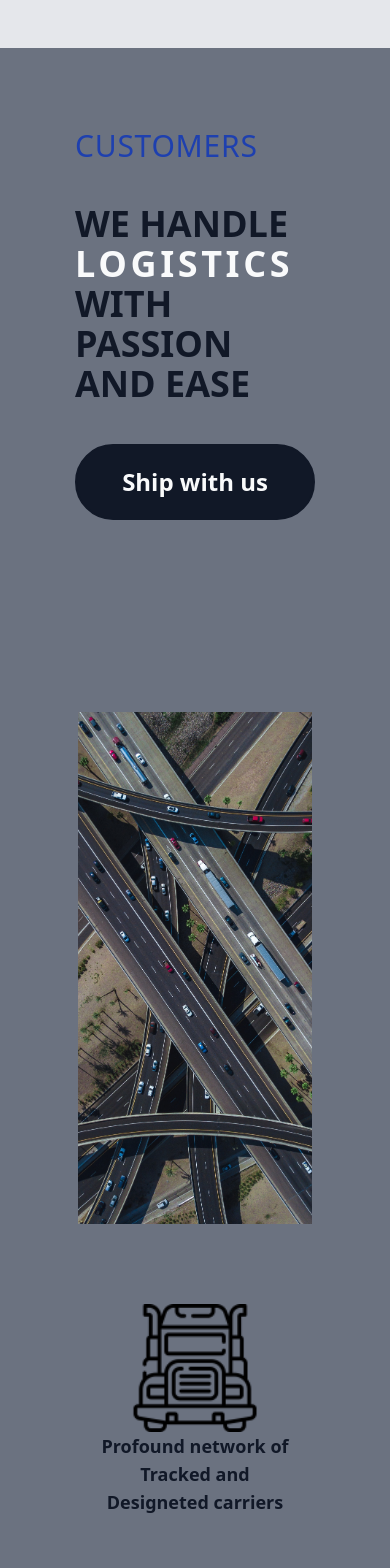
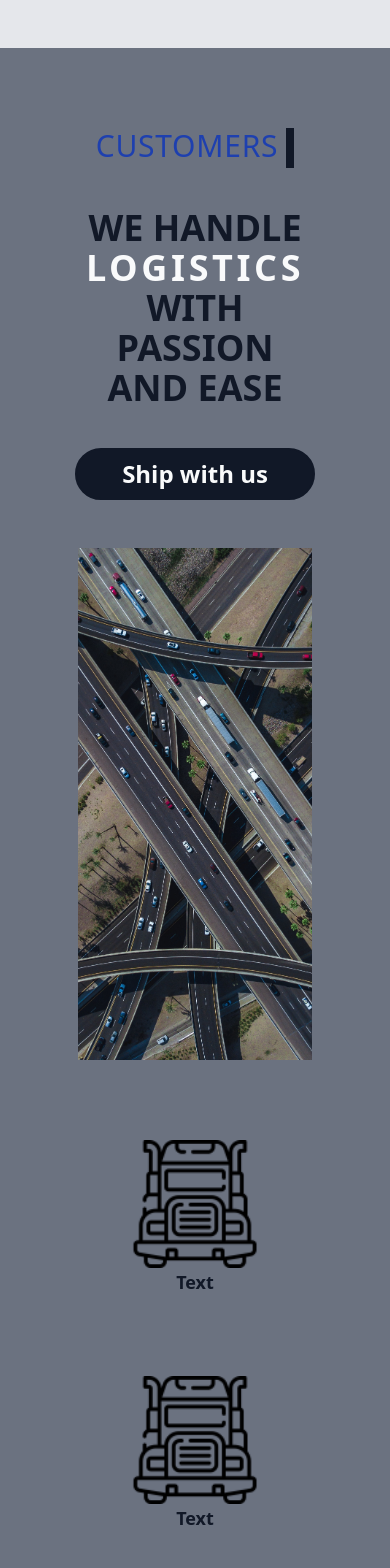
Before and after one commit to KIvancevic/Global-Logistics, a Next.js app: page / in a window 390 px wide. Shown: the part 1640-3208 px from the top of the page. Built offline with nearby package versions, Linux system fonts and the light colour scheme.

Commit message:
Changes pt 9

```diff
--- a/pages/index.js
+++ b/pages/index.js
@@ -61,9 +61,12 @@ export default function Home() {
       <section className="h-3/5 pt-20 pb-20 w-full flex flex-col flex-wrap items-center bg-gray-500 dark:bg-gray-700 overflow-x-hidden">
 
         <div className="my-auto w-3/5">
-          <div className="my-auto flex justify-center flex-row flex-wrap gap-24">
-            <div className="flex flex-col justify-between">
-                <h2 className="text-blue-800 dark:text-blue-400 text-3xl sm:text-4xl uppercase subpixel-antialiased tracking-wide">Customers</h2>
+          <div className="my-auto flex justify-center flex-row flex-wrap gap-6 sm:gap-24">
+            <div className="flex flex-col justify-between text-center sm:text-left">
+                <div className="flex-wrap flex justify-center sm:justify-start">
+                  <h2 className="text-blue-800 dark:text-blue-400 text-3xl sm:text-4xl  uppercase subpixel-antialiased tracking-wide">Customers</h2>
+                  <div className="ml-2 w-2 h-10 sm:ml-0 sm:w-0 sm:h-10 dark:bg-gray-200 bg-gray-900 "></div>
+                </div>
                   <div className="text-gray-900 dark:text-gray-50 font-sans font-semibold  uppercase text-4xl sm:text-6xl pt-10 customers2:pt-10">
                     <p className="">We handle</p>
                     <p className="tracking-widest dark:text-gray-900 text-gray-50">logistics</p>
@@ -74,7 +77,7 @@ export default function Home() {
 
                   <button className="transition duration-700 ease-in-out bg-gray-900 dark:bg-gray-50 dark:hover:bg-gray-900
                               hover:bg-gray-200 hover:text-blue-800 dark:text-gray-900 dark:hover:text-gray-50
-                              text-gray-50 font-semibold text-2xl px-10 py-5 rounded-full w-60 sm:w-full text-center mx-auto
+                              text-gray-50 font-semibold text-2xl py-2 w-60 sm:py-5 rounded-full w-60 sm:w-full text-center mx-auto
                               sm:mx-0 hover:border-blue-800 border-2  border-gray-900">
                     Ship with us
 
@@ -88,27 +91,32 @@ export default function Home() {
           <Slide left>
             <div >
               <div className="bg-truck mx-auto bg-no-repeat bg-center bg-cover w-32 h-32"></div>
-              <p className="w-48">Profound network of Tracked and Designeted carriers</p>
+              {/* <p className="w-48">Profound network of Tracked and Designeted carriers</p> */}
+              <p className="w-48">Text</p>
             </div>
             <div className="">
               <div className="bg-truck mx-auto bg-no-repeat bg-center bg-cover w-32 h-32"></div>
-              <p className="w-48">Quick Onboarding</p>
+              {/* <p className="w-48">Quick Onboarding</p> */}
+              <p className="w-48">Text</p>
             </div>
           </Slide>
           <Fade bottom big>
             <div className="">
               <div className="bg-truck mx-auto bg-no-repeat bg-center bg-cover w-32 h-32"></div>
-              <p className="w-48">Single Source Solution</p>
+              {/* <p className="w-48">Single Source Solution</p> */}
+              <p className="w-48">Text</p>
             </div>
           </Fade>
           <Slide right>
             <div className="">
               <div className="bg-truck mx-auto bg-no-repeat bg-center bg-cover w-32 h-32"></div>
               <p className="w-48">Strict On Time Delivery</p>
+              <p className="w-48">Text</p>
             </div>
             <div className="">
               <div className="bg-truck mx-auto bg-no-repeat bg-center bg-cover w-32 h-32"></div>
-              <p className="w-48">Carefull Acceptance</p>
+              {/* <p className="w-48">Carefull Acceptance</p> */}
+              <p className="w-48">Text</p>
             </div>
             </Slide>
           </div>
@@ -119,8 +127,8 @@ export default function Home() {
       <section className="h-3/5 w-full flex flex-col pt-20 pb-20">
         <div className="w-3/5 flex flex-col justify-center mx-auto">
           <div className="flex-wrap flex justify-center sm:justify-end">
-            <p className="pr-5 text-blue-800 dark:text-blue-400 text-3xl sm:text-4xl uppercase subpixel-antialiased tracking-wide">Services</p>
-            <div className="w-2 h-10 dark:bg-gray-200 bg-gray-900 "></div>
+            <p className="ml-2 text-blue-800 dark:text-blue-400 text-3xl sm:text-4xl uppercase subpixel-antialiased tracking-wide">Services</p>
+            <div className="ml-2 w-2 h-10 dark:bg-gray-200 bg-gray-900 "></div>
           </div>
           <div className="flex justify-center flex-wrap pt-10 py-10">
             <div className="">
@@ -128,14 +136,15 @@ export default function Home() {
               <h2 className="uppercase text-3xl sm:text-4xl text-center pr-44 sm:pr-0 md:pr-0 pt-1 xs:pr-2 dark:text-gray-200">Across USA</h2>
               <p className="pt-16 w-4/5 sm:3/5 text-center sm:text-left text-xl md:text-2xl mx-auto sm:mx-0 dark:text-gray-200 break-words">
                 <span className="text-blue-800 dark:text-blue-400 font-medium inline-block"><Pulse>Global Logistics </Pulse></span>
-                  	<span> is</span> a absolute, end-to-end transportation service provider.
+                       <span> </span> text</p>
+                  	{/* <span> is</span> a absolute, end-to-end transportation service provider.
                     Vehicle or freight, LTL or FTL, we are able to support all modes
-                    of transportation across all industries.</p>
+                    of transportation across all industries.</p> */}
             </div>
           </div>
           <button className="transition duration-700 ease-in-out bg-gray-900 dark:bg-gray-50 dark:hover:bg-footerDark
                               hover:bg-gray-200 hover:text-blue-800 dark:text-gray-900 dark:hover:text-gray-50
-                              text-gray-50 font-semibold text-2xl px-10 py-5 rounded-full w-60 text-center mx-auto
+                              text-gray-50 font-semibold text-2xl py-2 sm:px-10 sm:py-5 rounded-full w-60 text-center mx-auto
                               sm:mx-0 hover:border-blue-800 border-2 ">
                 Services
               </button>
@@ -145,8 +154,8 @@ export default function Home() {
       <section className="h-3/5 w-full flex flex-col pt-20 pb-20 bg-gray-500 dark:bg-gray-700 overflow-x-hidden">
         <div className="w-3/5 flex flex-col justify-center sm:justify-end mx-auto gap-24">
           <div className="flex-wrap flex justify-center sm:justify-end">
-            <p className="pr-5 text-blue-800 dark:text-blue-400 text-3xl sm:text-4xl uppercase subpixel-antialiased tracking-wide">Carriers</p>
-            <div className="w-2 h-10 dark:bg-gray-200 bg-gray-900 "></div>
+            <p className="ml-2 text-blue-800 dark:text-blue-400 text-3xl sm:text-4xl uppercase subpixel-antialiased tracking-wide">Carriers</p>
+            <div className="ml-2 w-2 h-10 dark:bg-gray-200 bg-gray-900 "></div>
           </div>
           <div className="flex flex-wrap text-center justify-between gap-6 sm:text-left items-center sm:items-end">
           <div className="flex flex-col mx-auto 2xl:mx-0 w-96 h-auto text-gray-900 dark:text-gray-50 text-lg font-semibold text-center gap-16">
@@ -154,23 +163,27 @@ export default function Home() {
             <div className="flex flex-wrap gap-20">
               <div className="mx-auto">
                 <div className="bg-truck bg-no-repeat bg-center bg-cover w-32 h-32"></div>
-                <p>One-to-One</p>
-                <p>Support</p>
+                {/* <p>One-to-One</p>
+                <p>Support</p> */}
+                <p>text</p>
               </div>
               <div className="mx-auto">
                 <div className="bg-truck bg-no-repeat bg-center bg-cover w-32 h-32"></div>
-                <p>Rapid Pay</p>
+                {/* <p>Rapid Pay</p> */}
+                <p>text</p>
               </div>
             </div>
             <div className="flex flex-wrap gap-20">
               <div className="mx-auto">
                 <div className="bg-truck mx-auto bg-no-repeat bg-center bg-cover w-32 h-32"></div>
-                <p>Technology Platform</p>
+                {/* <p>Technology Platform</p> */}
+                <p>text</p>
               </div>
               <div className="mx-auto">
                 <div className="bg-truck bg-no-repeat bg-center bg-cover w-32 h-32"></div>
-                <p>Quick Load</p>
-                <p>Matching</p>
+                {/* <p>Quick Load</p>
+                <p>Matching</p> */}
+                <p>text</p>
               </div>
             </div>
             </Slide>
@@ -178,15 +191,16 @@ export default function Home() {
             <div className="ml-0">
               <div className="text-center text-gray-900 dark:text-gray-50 font-semibold  uppercase text-5xl sm:text-6xl pt-10 customers2:pt-10">
                 <Fade top>
-                  <h1>Book loads,</h1>
-                  <h1>Get paid faster</h1>
+                  {/* <h1>Book loads,</h1>
+                  <h1>Get paid faster</h1> */}
+                  <h1>text</h1>
                 </Fade>
               </div>
             <div className="pt-12 mx-auto flex flex-wrap">
               <div className="mr-0 sm:mr-5">
                 <button className="transition duration-700 ease-in-out bg-gray-900 dark:bg-gray-50 dark:hover:bg-gray-900
                                 hover:bg-gray-50 hover:text-gray-900 dark:text-gray-900 dark:hover:text-gray-50
-                                text-gray-50 font-semibold text-2xl px-10 py-5 w-56 sm:w-60
+                                text-gray-50 font-semibold text-2xl py-2 w-60 sm:py-5 w-56 sm:w-60
                                  rounded-full">
                   Drive with us
                 </button>
@@ -194,7 +208,7 @@ export default function Home() {
               <div className="pt-5 carriers:pt-0">
                 <button className="transition duration-700 ease-in-out bg-blue-800 dark:bg-blue-400 dark:hover:bg-gray-900
                                 hover:bg-gray-50 hover:text-gray-900 dark:text-gray-900 dark:hover:text-gray-50
-                                text-gray-50 font-semibold text-2xl px-10 py-5 w-56 sm:w-60  rounded-full">
+                                text-gray-50 font-semibold text-2xl py-2 w-60 sm:py-5  w-56 sm:w-60  rounded-full">
                   Learn more
                 </button>
               </div>
@@ -238,8 +252,8 @@ export default function Home() {
       </section>
 
       <section className="h-3/5 w-full flex flex-col mx-auto pt-20 pb-20 bg-gray-500 dark:bg-gray-700">
-          <div className="flex-wrap flex justify-center ">
-            <p className="pr-5 text-blue-800 dark:text-blue-400 text-2xl sm:text-4xl uppercase subpixel-antialiased tracking-wide font-semibold">Why Global Logistics</p>
+          <div className="flex-wrap flex items-center justify-center ">
+            <p className="pr-2 text-blue-800 dark:text-blue-400 text-2xl sm:text-4xl uppercase subpixel-antialiased tracking-wide font-semibold">Why Global Logistics</p>
             <div className="w-2 h-10 dark:bg-gray-200 bg-gray-900 "></div>
           </div>
       </section>
--- a/sections/Footer.js
+++ b/sections/Footer.js
@@ -19,7 +19,7 @@ const Footer = () => {
             <span className="font-bold text-lg tracking-tight whitespace-nowrap">
                 Global Logistics LLC
             </span>
-            <div className="flex uppercase">
+            <div className="flex items-center uppercase">
               <h3 className="pr-2">Contact us</h3>
               <div className="w-1 h-6 dark:bg-gray-200 bg-gray-900"></div>
             </div>
```
